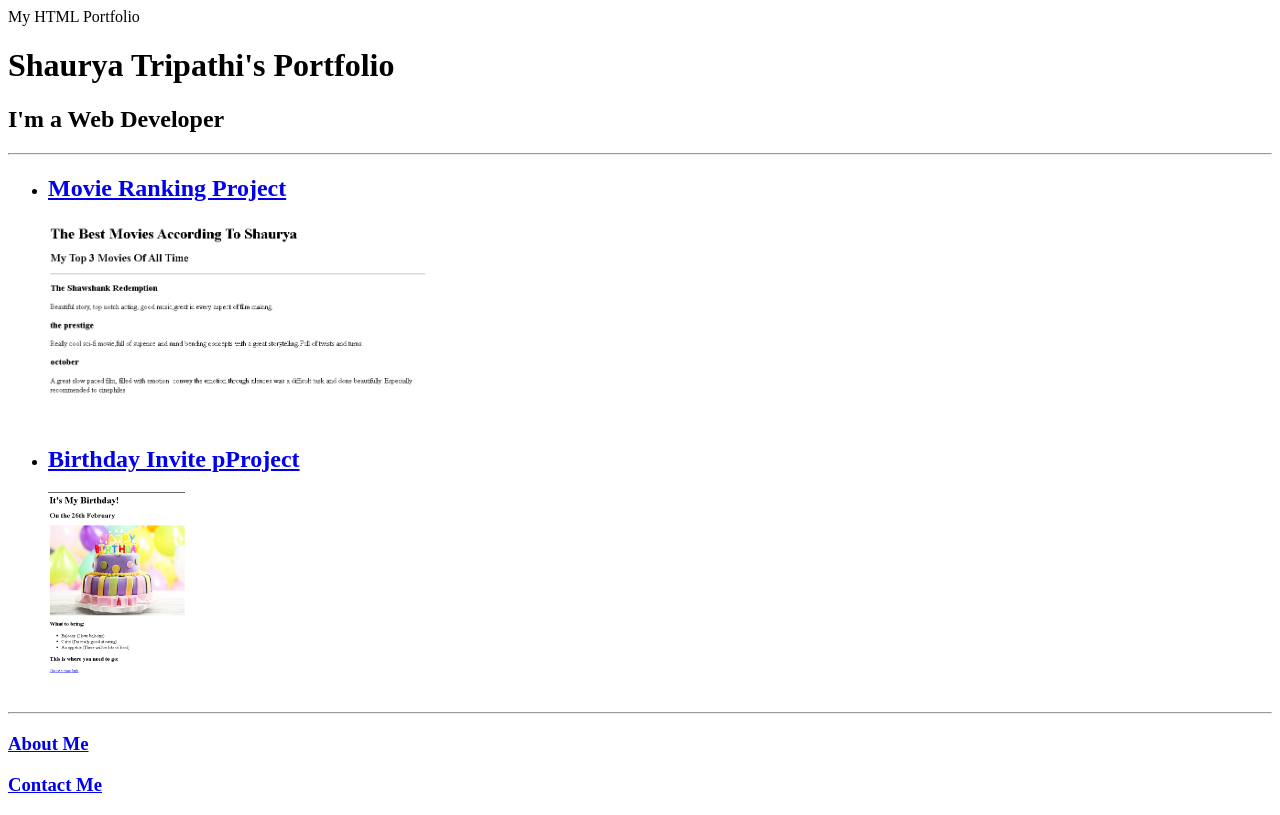
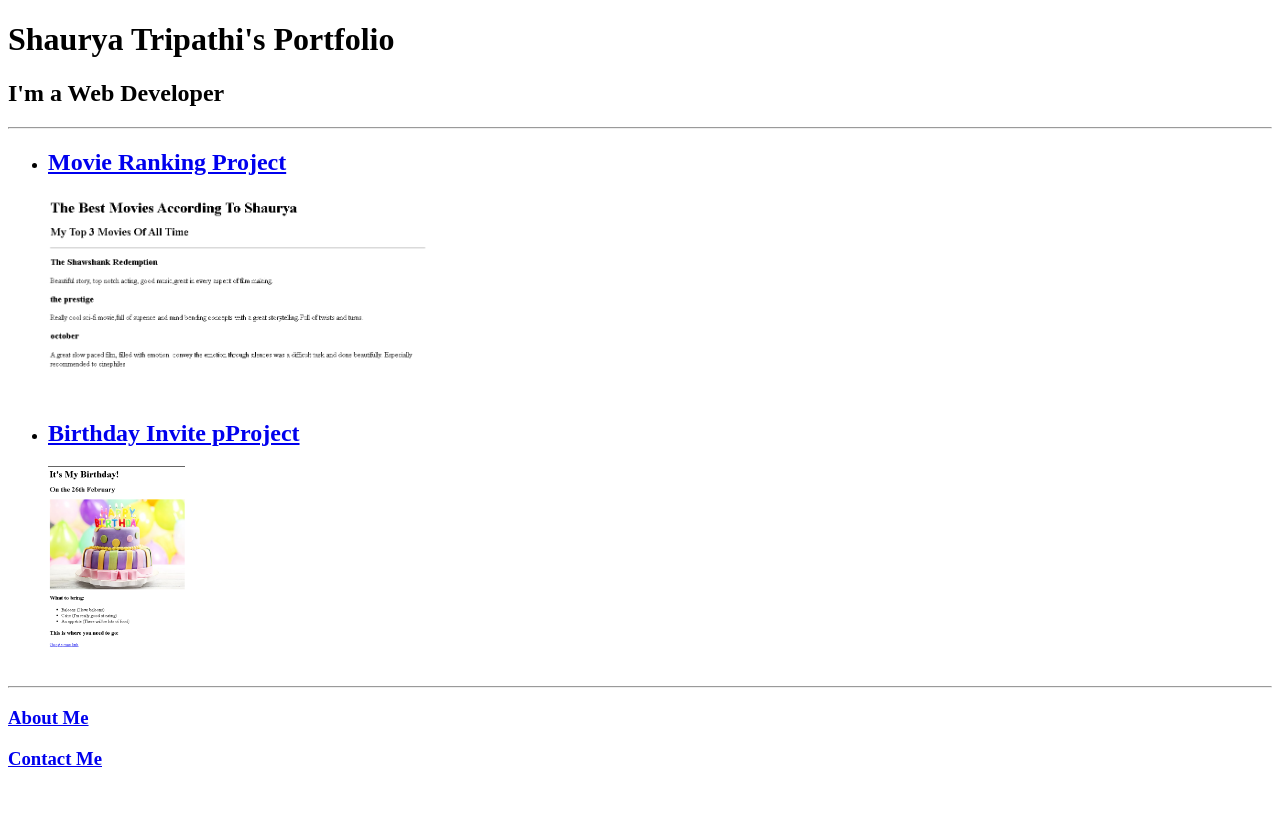
Before and after one commit to Shaurya-Tripathi-06/html-portfolio, a plain HTML site: page index.html in a window 1280 px wide. Drawn offline with Linux system fonts and the light colour scheme.

Commit message:
index.html

```diff
--- a/index.html
+++ b/index.html
@@ -2,7 +2,6 @@
 <html lang="en">
     <head>
         <meta charset="UTF-8">
-        <tittle>My HTML Portfolio</tittle>
     </head>
     <body>
         <h1>Shaurya Tripathi's Portfolio</h1>
```
